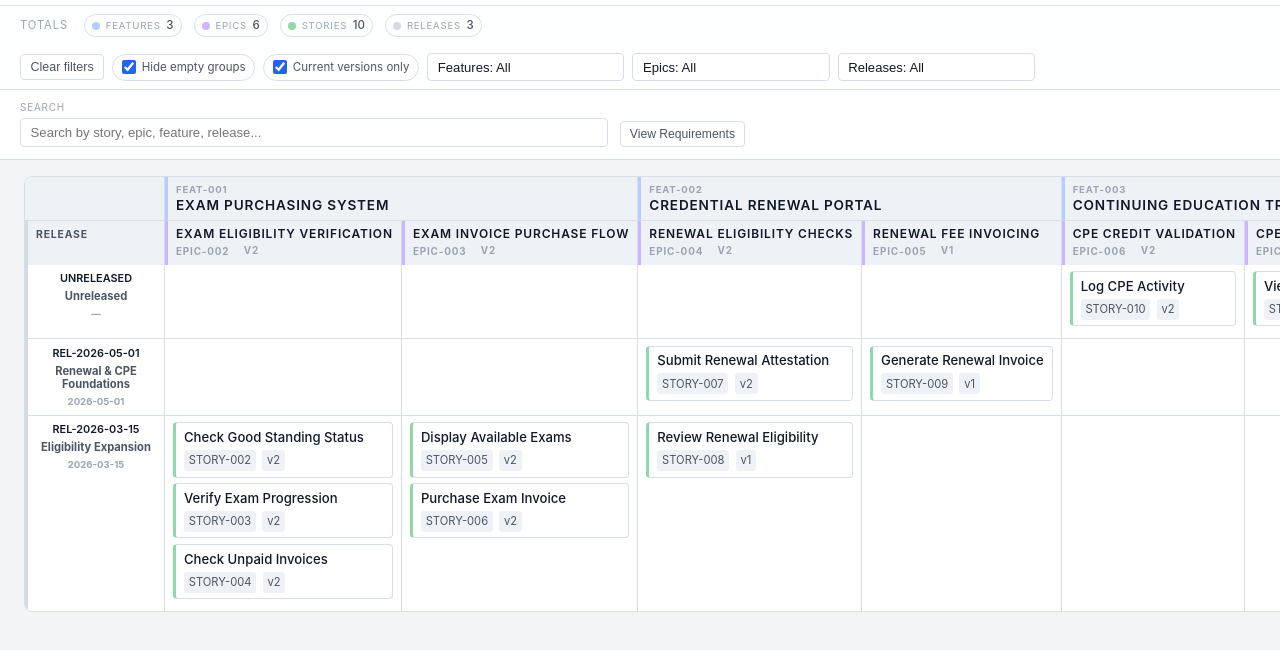
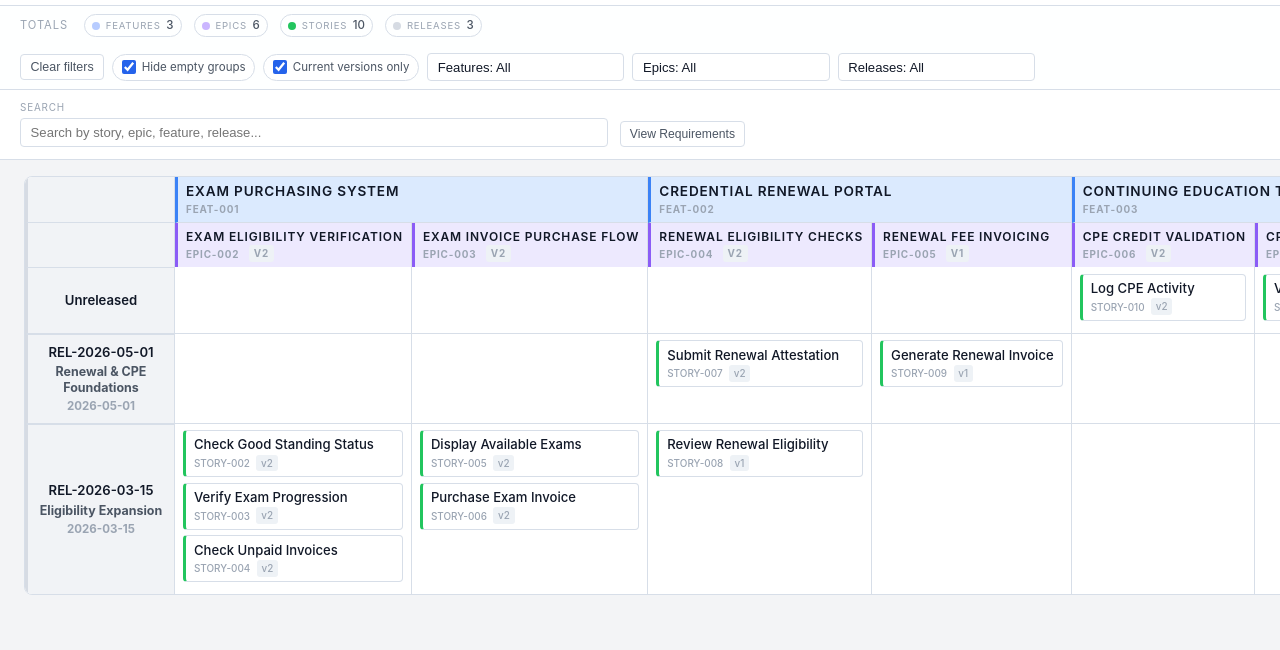
Before and after one commit to foomstack-framework/APSCA, a plain HTML site: page docs/story-map.html in a window 1280 px wide. Shown: the part 48-698 px from the top of the page. Drawn offline with Linux system fonts and the light colour scheme.

Commit message:
style: improve story map visual hierarchy and consistency
- Add distinct colors for features (blue) and epics (purple) row backgrounds
- Update story card accent color to more prominent green
- Standardize ID presentation across features, epics, and stories (title first, ID below)
- Improve release column styling with vertical centering and larger text
- Remove release column header for cleaner layout
- Make releases clickable to link to release detail pages
- Add consistent borders and spacing throughout the map

Co-Authored-By: Claude Opus 4.5 <noreply@anthropic.com>

```diff
--- a/docs/story-map.html
+++ b/docs/story-map.html
@@ -23,7 +23,7 @@
             --feature-border: #b7ccff;
             --epic-bg: #efe7ff;
             --epic-border: #cbb6ff;
-            --story-border: #8fd9a8;
+            --story-border: #22c55e;
             --release-bg: #f1f3f6;
             --release-border: #d6dbe3;
         }
@@ -642,23 +642,24 @@
             color: var(--text-secondary);
         }
 
-        .corner-cell {
-            background: var(--bg-muted);
-            min-width: 140px;
-            width: 140px;
-        }
-
-        .feature-group {
+        .map-grid th.corner-cell {
+            background: var(--release-bg);
+            min-width: 150px;
+            width: 150px;
+            vertical-align: middle;
+            border-left: 3px solid var(--release-border);
+        }
+
+        .map-grid thead th.feature-group {
             text-align: left;
-            background: var(--feature-bg);
-            border-left: 3px solid var(--feature-border);
+            background: #dbeafe;
+            border-left: 3px solid #3b82f6;
         }
 
         .feature-id {
-            font-size: 0.6rem;
+            font-size: 0.62rem;
             color: var(--text-muted);
-            text-transform: uppercase;
-            letter-spacing: 0.08em;
+            margin-top: 0.15rem;
         }
 
         .feature-title {
@@ -668,10 +669,10 @@
             line-height: 1.2;
         }
 
-        .epic-header {
+        .map-grid thead th.epic-header {
             text-align: left;
-            background: var(--epic-bg);
-            border-left: 3px solid var(--epic-border);
+            background: #ede9fe;
+            border-left: 3px solid #8b5cf6;
         }
 
         .epic-title {
@@ -695,42 +696,54 @@
             margin-left: 0.4rem;
         }
 
-        .release-header {
+        .map-grid th.release-header {
             background: var(--release-bg);
-            min-width: 140px;
-            width: 140px;
-            text-align: left;
-            padding: 0.35rem 0.4rem;
+            min-width: 150px;
+            width: 150px;
+            padding: 0.5rem 0.6rem;
             border-left: 3px solid var(--release-border);
-        }
-
-        .release-label {
+            border-bottom: 1px solid var(--border-color);
+            vertical-align: middle;
+        }
+
+        .map-grid th.release-label {
             background: var(--release-bg);
-            min-width: 140px;
-            width: 140px;
-            max-width: 160px;
-            padding: 0.35rem 0.4rem;
+            min-width: 150px;
+            width: 150px;
+            max-width: 170px;
+            padding: 0.5rem 0.6rem;
             word-break: break-word;
             border-left: 3px solid var(--release-border);
+            border-top: 1px solid var(--border-color);
+            vertical-align: middle;
+        }
+
+        .release-label a {
+            text-decoration: none;
+            display: block;
+        }
+
+        .release-label a:hover .release-id {
+            color: var(--accent-color);
         }
 
         .release-id {
-            font-size: 0.68rem;
+            font-size: 0.82rem;
             font-weight: 600;
             color: var(--text-primary);
         }
 
         .release-title {
-            font-size: 0.7rem;
+            font-size: 0.78rem;
             color: var(--text-secondary);
-            margin-top: 0.2rem;
-            line-height: 1.2;
+            margin-top: 0.15rem;
+            line-height: 1.25;
         }
 
         .release-date {
-            font-size: 0.6rem;
+            font-size: 0.72rem;
             color: var(--text-muted);
-            margin-top: 0.2rem;
+            margin-top: 0.15rem;
         }
 
         .story-cell {
@@ -756,23 +769,22 @@
             font-size: 0.82rem;
             font-weight: 500;
             color: var(--text-primary);
-            margin-bottom: 0.25rem;
             line-height: 1.3;
         }
 
-        .story-meta {
-            display: flex;
-            gap: 0.4rem;
-            flex-wrap: wrap;
-            font-size: 0.7rem;
-            color: var(--text-secondary);
-        }
-
-        .story-id,
+        .story-id {
+            font-size: 0.62rem;
+            font-weight: 500;
+            color: var(--text-muted);
+            margin-top: 0.15rem;
+        }
+
         .story-version {
             background: var(--bg-muted);
             padding: 0.15rem 0.3rem;
             border-radius: 3px;
+            font-size: 0.62rem;
+            margin-left: 0.4rem;
         }
 
         .empty-cell {
@@ -1264,7 +1276,7 @@
                 lanes.unshift({
                     key: 'UNRELEASED',
                     releaseId: null,
-                    release: { id: 'UNRELEASED', title: 'Unreleased', release_date: '—' },
+                    release: { id: 'Unreleased', title: '', release_date: '' },
                     isUnreleased: true
                 });
             }
@@ -1328,8 +1340,8 @@
                 const feature = group.feature;
                 const colSpan = group.epics.length || 1;
                 const featureLabel = `
+                    <div class="feature-title">${escapeHtml(feature.title || feature.id || '')}</div>
                     <div class="feature-id">${escapeHtml(feature.id || '')}</div>
-                    <div class="feature-title">${escapeHtml(feature.title || feature.id || '')}</div>
                 `;
                 const featureLink = feature.id && feature.id !== 'UNASSIGNED'
                     ? `<a href="features/${escapeHtml(feature.id)}.html">${featureLabel}</a>`
@@ -1338,7 +1350,7 @@
             });
             html += '</tr>';
 
-            html += '<tr class="epic-row"><th class="release-header">Release</th>';
+            html += '<tr class="epic-row"><th class="release-header"></th>';
             epicColumns.forEach(entry => {
                 const epic = entry.epic;
                 if (entry.placeholder) {
@@ -1360,12 +1372,18 @@
             lanes.forEach(lane => {
                 let releaseHasVisibleStory = false;
                 const showEmptyReleaseRow = !hideEmptyGroups || (selectedReleases.size && selectedReleases.has(lane.releaseId));
+                const releaseTitle = lane.release.title ? `<div class="release-title">${escapeHtml(lane.release.title)}</div>` : '';
+                const releaseDate = lane.release.release_date ? `<div class="release-date">${escapeHtml(lane.release.release_date)}</div>` : '';
+                const releaseContent = `
+                    <div class="release-id">${escapeHtml(lane.release.id || '')}</div>
+                    ${releaseTitle}
+                    ${releaseDate}
+                `;
+                const releaseLabelContent = lane.isUnreleased
+                    ? releaseContent
+                    : `<a href="releases/${escapeHtml(lane.release.id)}.html">${releaseContent}</a>`;
                 let rowHtml = `<tr class="release-row">
-                    <th class="release-label">
-                        <div class="release-id">${escapeHtml(lane.release.id || '')}</div>
-                        <div class="release-title">${escapeHtml(lane.release.title || '')}</div>
-                        <div class="release-date">${escapeHtml(lane.release.release_date || 'TBD')}</div>
-                    </th>
+                    <th class="release-label">${releaseLabelContent}</th>
                 `;
 
                 epicColumns.forEach(entry => {
@@ -1399,11 +1417,8 @@
                                  onclick="window.location.href='stories/${storyId}.html'"
                                  ${hasDescription ? `onmouseenter="showTooltip(this)" onmouseleave="scheduleHideTooltip()"` : ''}>
                                 <div class="story-title">${escapeHtml(item.story.title || item.story.id)}</div>
-                                    <div class="story-meta">
-                                    <span class="story-id">${storyId}</span>
-                                    <span class="story-version">v${escapeHtml(item.storyVersion.version || '')}</span>
-                                    </div>
-                                </div>
+                                <div class="story-id">${storyId}<span class="story-version">v${escapeHtml(item.storyVersion.version || '')}</span></div>
+                            </div>
                             `;
                         });
                     rowHtml += '</td>';
```
